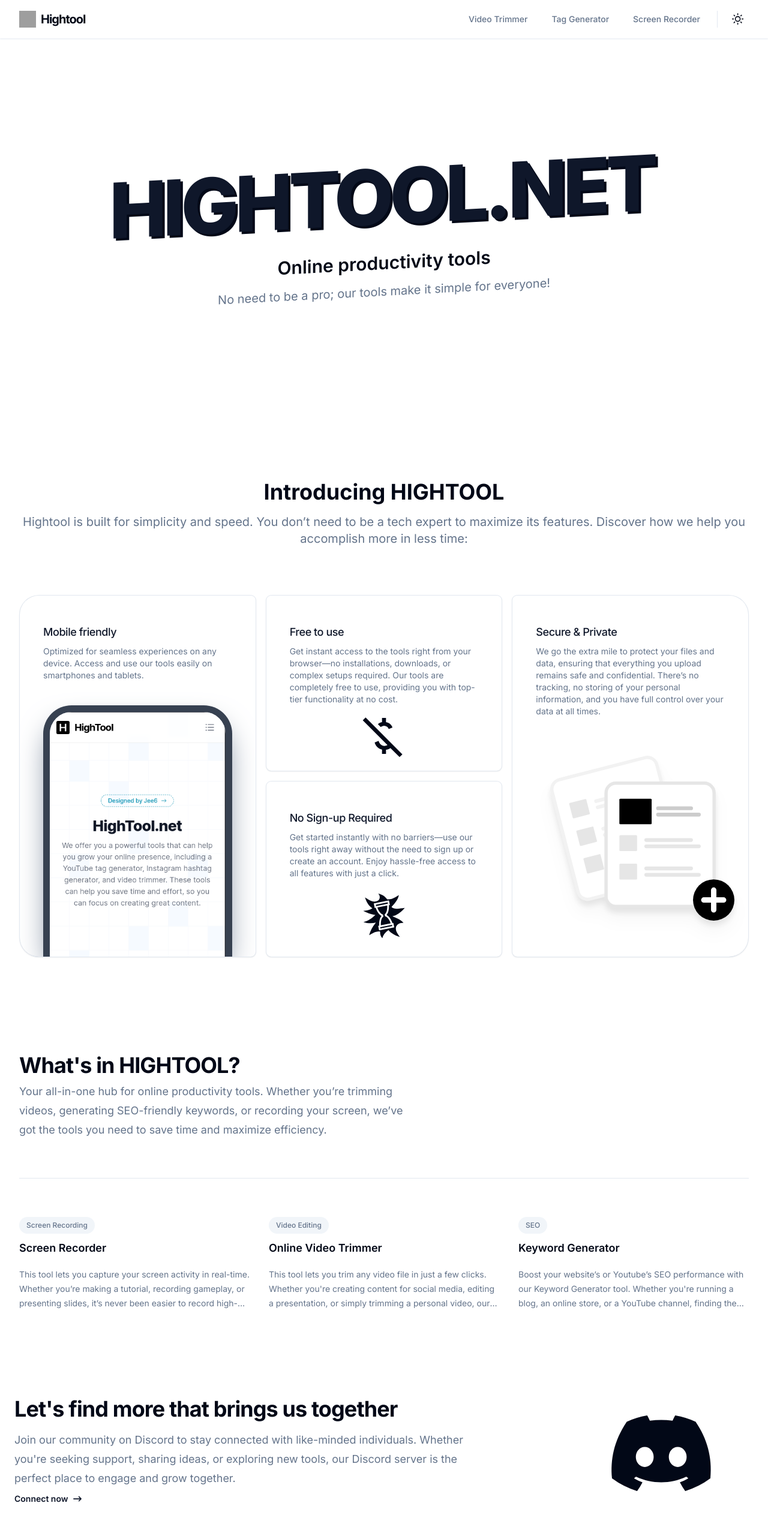
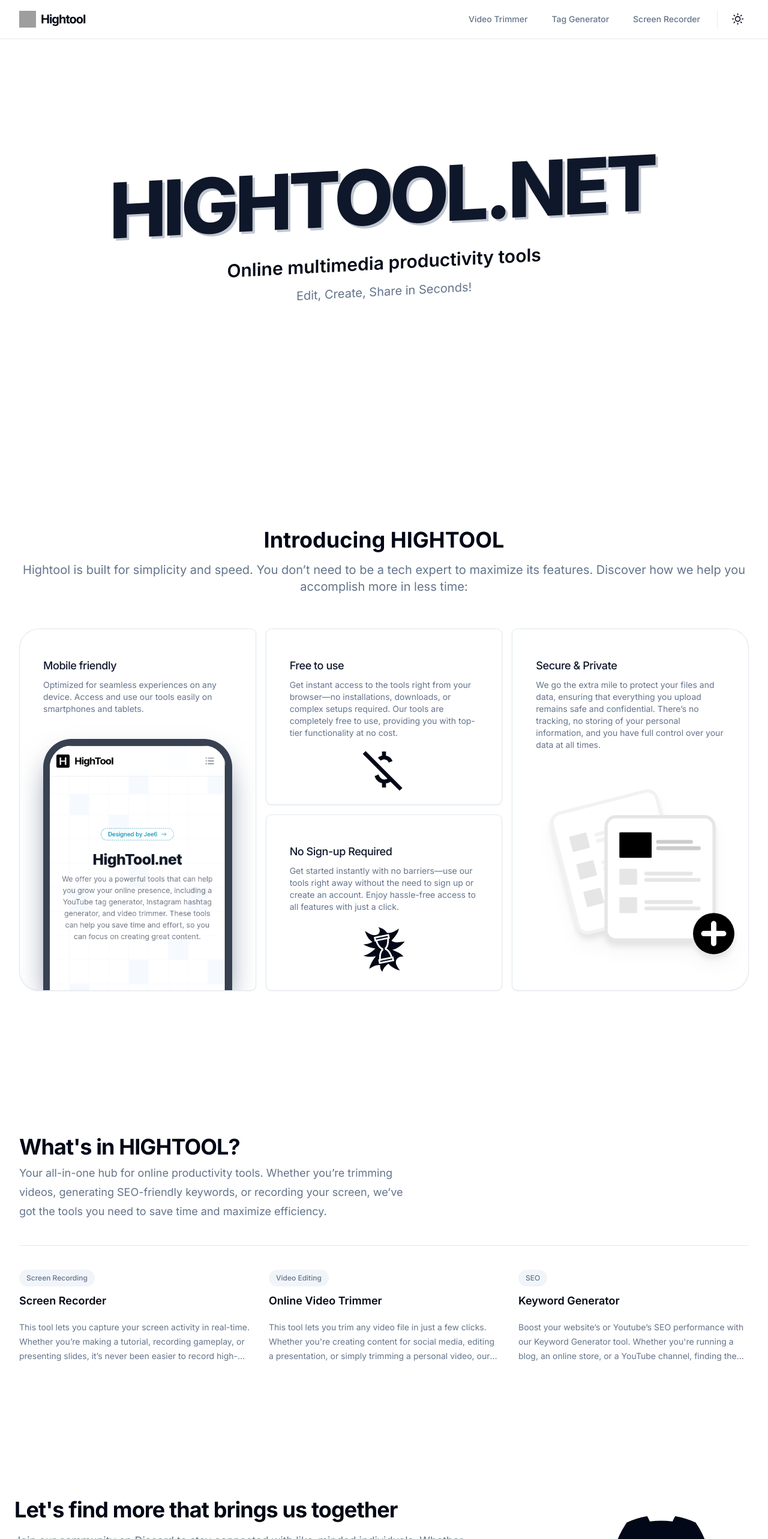
Before and after one commit to jeeva-sd/High2, a Next.js app: page / in a window 1280 px wide. Shown: the top 2566 px of the page at 60% size. Built offline with nearby package versions, Linux system fonts and the light colour scheme; grey boxes are pictures that could not be loaded.

Commit message:
Home page spacings.

```diff
--- a/src/app/page.tsx
+++ b/src/app/page.tsx
@@ -3,22 +3,22 @@
 
 export default function Home() {
     return (
-        <div className="bg-background">
-            <section className="flex flex-col items-center justify-center min-h-[80vh] px-4">
+        <main className="bg-background">
+            <section className="flex flex-col items-center justify-center min-h-[80vh]">
                 <div className="max-w-7xl mx-auto flex flex-col items-center text-center h-full transform -skew-y-3">
                     <h1 className="text-6xl sm:text-8xl lg:text-9xl font-extrabold uppercase tracking-tighter text-foreground mb-4">
                         <span className="relative inline-block">
-                            <span className="absolute text-shadow-lg text-primary -translate-x-1 -translate-y-1">
+                            <span className="absolute lg:flex md:flex hidden text-shadow-lg text-primary -translate-x-1 -translate-y-1">
                                 HIGHTOOL.net
                             </span>
-                            HIGHTOOL.net
+                            <span className='lg:text-muted-foreground/40 mg:text-muted-foreground/40 text-primary'>HIGHTOOL.net</span>
                         </span>
                     </h1>
                     <span className="block text-2xl sm:text-3xl font-semibold text-success mt-2">
-                        Online productivity tools
+                        Online multimedia productivity tools
                     </span>
                     <p className="mt-4 text-lg sm:text-xl text-muted-foreground max-w-2xl">
-                        No need to be a pro; our tools make it simple for everyone!
+                        Edit, Create, Share in Seconds!
                     </p>
                 </div>
             </section>
@@ -26,6 +26,6 @@
             <Introduction />
             <WhatsInHightool />
             <DiscardConnect />
-        </div>
+        </main>
     );
 }
--- a/src/components/connects/Discard.tsx
+++ b/src/components/connects/Discard.tsx
@@ -3,9 +3,7 @@
 
 const DiscardConnect = () => {
     return (
-        <section className="relative bg-background">
-            <div className="py-8 px-4 mx-auto max-w-screen-xl sm:py-16 lg:px-6">
-                <div className="flex items-center justify-between">
+        <section className="relative flex items-center justify-between bg-background my-20 px-4 mx-auto max-w-screen-xl sm:py-16 lg:px-6">
             <div className="max-w-screen-md lg:w-3/4 md:w-3/4 w-full">
                 <h2 className="mb-4 text-3xl sm:text-4xl font-bold tracking-tight text-foreground">
                     Let's find more that brings us together
@@ -25,8 +23,6 @@
             <div className="w-1/4 lg:flex md:flex hidden justify-center">
                 <FaDiscord fontSize={180} />
             </div>
-                </div>
-            </div>
         </section>
     );
 };
--- a/src/components/headers/MainHeader.tsx
+++ b/src/components/headers/MainHeader.tsx
@@ -54,8 +54,8 @@
     return (
         <Fragment>
             <nav className='sticky top-0 w-full bg-background/70 dark:bg-background/80 backdrop-blur-md shadow-sm shadow-border z-10'>
-                <div className='mx-auto max-w-7xl px-2 sm:px-6 lg:px-8'>
-                    <div className='relative flex h-16 items-center justify-between'>
+                <div className='w-full px-2 sm:px-6 lg:px-8'>
+                    <div className='relative flex w-full h-16 items-center justify-between'>
                         {/* Logo */}
                         <div className='flex items-center cursor-pointer select-none' onClick={() => router.push('/')}>
                             <Image
--- a/src/components/home/Introduction.tsx
+++ b/src/components/home/Introduction.tsx
@@ -6,7 +6,7 @@
 
 export const Introduction = () => {
     return (
-        <section className="my-20">
+        <section className="my-20 py-20">
             <div className="flex flex-col items-center justify-center bg-background p-4">
                 <div className="max-w-7xl mx-auto text-center">
                     <h2 className="text-3xl sm:text-4xl font-bold text-foreground mb-4">Introducing HIGHTOOL</h2>
@@ -15,9 +15,8 @@
                     </p>
                 </div>
             </div>
-            <div className="bg-background">
-                <div className="mx-auto max-w-7xl px-6 lg:px-8">
-                    <div className="mt-10 grid gap-4 sm:mt-16 lg:grid-cols-3 lg:grid-rows-2">
+            <div className="bg-background mx-auto max-w-7xl px-6 lg:px-8">
+                <div className="grid gap-4 sm:mt-10 lg:grid-cols-3 lg:grid-rows-2">
                     <div className="relative lg:row-span-2">
                         <div className="absolute inset-px rounded-lg bg-card lg:rounded-l-[2rem]"></div>
                         <div className="relative flex h-full flex-col overflow-hidden rounded-[calc(theme(borderRadius.lg)+1px)] lg:rounded-l-[calc(2rem+1px)]">
@@ -110,7 +109,6 @@
                     </div>
                 </div>
             </div>
-            </div>
         </section>
     );
 }
--- a/src/components/home/WhatsInHightool.tsx
+++ b/src/components/home/WhatsInHightool.tsx
@@ -27,7 +27,7 @@
 
 export const WhatsInHightool = () => {
     return (
-        <section className="bg-background py-20">
+        <section className="bg-background my-20 py-20">
             <div className="mx-auto max-w-7xl px-6 lg:px-8">
                 <div className="mx-auto max-w-2xl lg:mx-0">
                     <h2 className="text-3xl sm:text-4xl font-bold tracking-tight text-foreground">
@@ -37,7 +37,7 @@
                         Your all-in-one hub for online productivity tools. Whether you’re trimming videos, generating SEO-friendly keywords, or recording your screen, we’ve got the tools you need to save time and maximize efficiency.
                     </p>
                 </div>
-                <div className="mx-auto mt-10 grid max-w-2xl grid-cols-1 gap-x-8 gap-y-16 border-t border-border sm:mt-16 sm:pt-16 lg:mx-0 lg:max-w-none lg:grid-cols-3">
+                <div className="mx-auto mt-10 grid max-w-2xl grid-cols-1 gap-x-8 gap-y-16 border-t border-border sm:pt-10 lg:mx-0 lg:max-w-none lg:grid-cols-3">
                     {tools.map((tool, index) => (
                         <article key={tool.id} className={`flex flex-col items-start justify-between ${index === 0 ? "lg:mt:0 md:mt-0 mt-10" : ""}`}>
                             <div className="flex items-center gap-x-4 text-xs">
```
Lines whose indentation alone changed are shown as unchanged.
